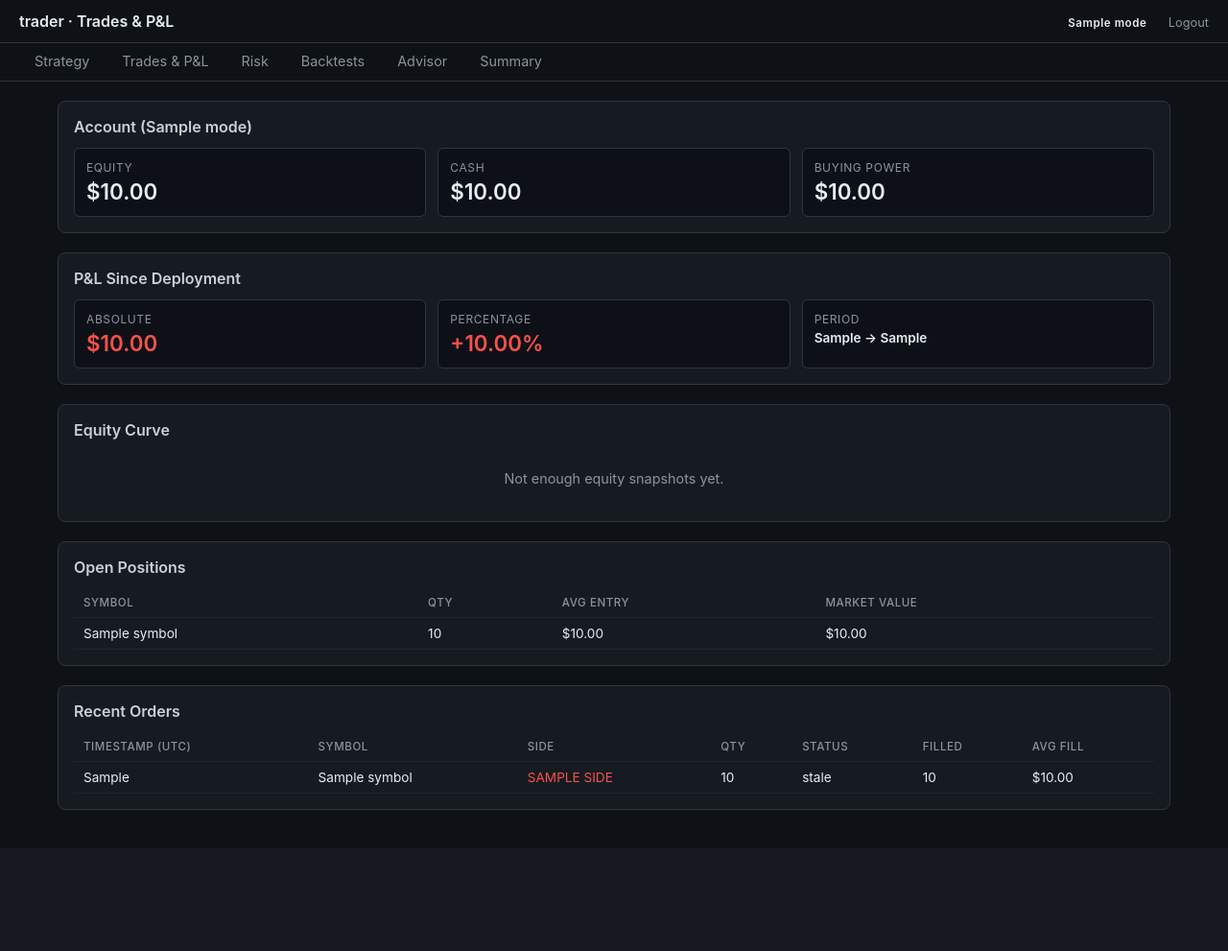
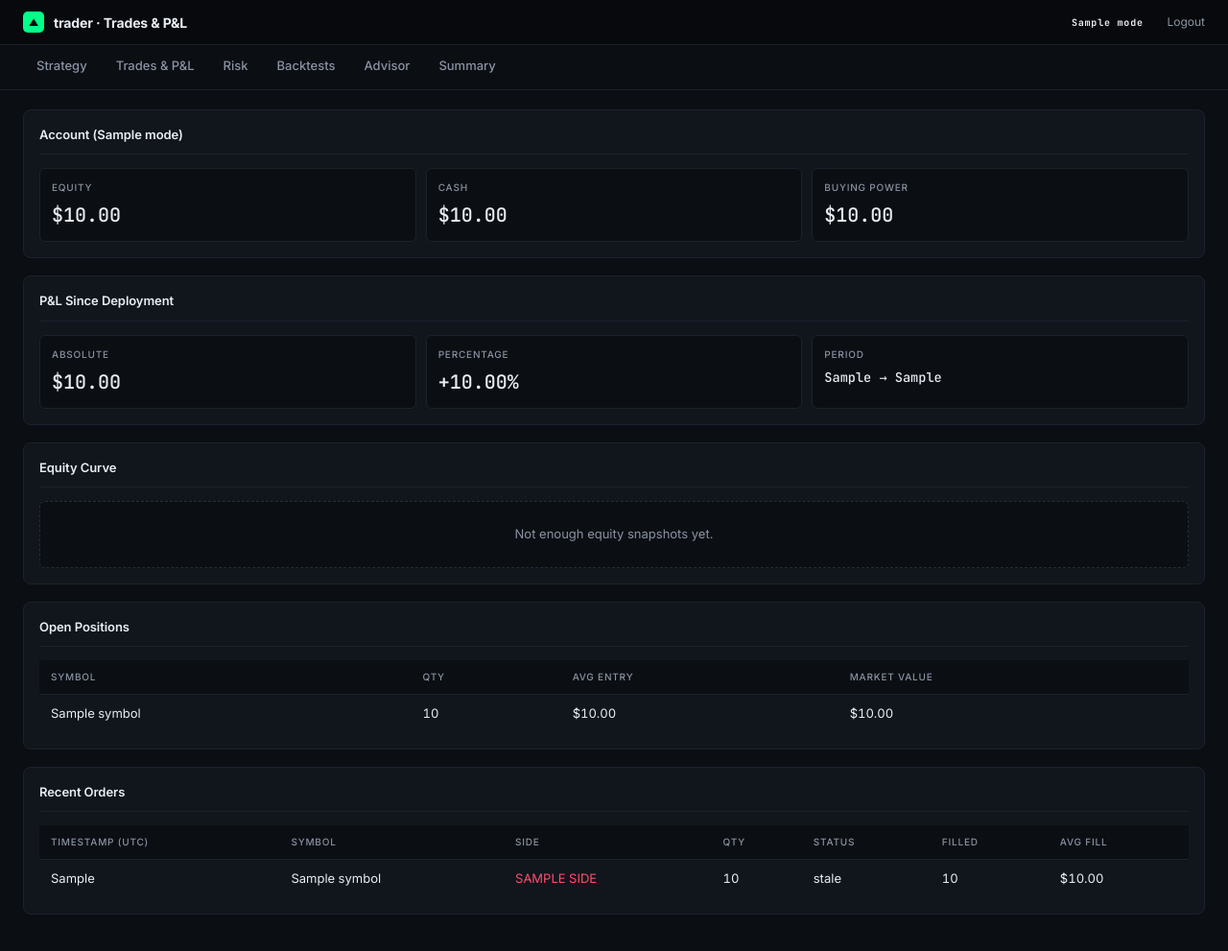
Before and after one commit to drizzle/trader, a FastAPI app: template trader/dashboard/templates/trades.html in a window 1280 px wide. Shown: the whole page at 96% size. Before the commit the page ends 844 px from the top, so only its background shows below. Run offline with FastAPI, Linux system fonts and the light colour scheme; the template is opened without the code that fills it: most values are stand-ins (such as "Sample title", 1, 10 or a date in 2020).

Commit message:
restyle: dark green dashboard theme

```diff
--- a/trader/dashboard/templates/base.html
+++ b/trader/dashboard/templates/base.html
@@ -7,98 +7,329 @@
 <link rel="apple-touch-icon" href="/apple-touch-icon.png">
 <link rel="manifest" href="/manifest.webmanifest">
 <title>trader · {% block title %}{% endblock %}</title>
+<link rel="preconnect" href="https://fonts.googleapis.com">
+<link rel="preconnect" href="https://fonts.gstatic.com" crossorigin>
+<link href="https://fonts.googleapis.com/css2?family=Inter:wght@400;500;600;700&family=JetBrains+Mono:wght@400;500;600;700&display=swap" rel="stylesheet">
 <style>
+  /* ============================================================
+     trader · design tokens (drop-in restyle)
+     Single dark theme, green accent, tabular numerics, mobile-first.
+     ============================================================ */
+  :root {
+    --bg-0: #07090c;
+    --bg-1: #0b0e13;
+    --bg-2: #11151c;
+    --bg-3: #161b24;
+    --bg-4: #1d2330;
+    --fg-0: #e8edf4;
+    --fg-1: #c5ccd6;
+    --fg-2: #8a93a3;
+    --fg-3: #5a626f;
+    --border-1: #1c222d;
+    --border-2: #262d3a;
+    --border-3: #323a48;
+    --accent: #00ff88;
+    --accent-soft: rgba(0,255,136,0.12);
+    --accent-line: rgba(0,255,136,0.32);
+    --pos: #00ff88;
+    --neg: #ff4d6d;
+    --neg-soft: rgba(255,77,109,0.12);
+    --warn: #f5a623;
+    --info: #58a6ff;
+    --font-ui: 'Inter', -apple-system, BlinkMacSystemFont, 'Segoe UI', sans-serif;
+    --font-mono: 'JetBrains Mono', ui-monospace, 'SF Mono', Menlo, monospace;
+    --r-sm: 4px; --r-md: 6px; --r-lg: 8px;
+  }
+
   * { box-sizing: border-box; }
-  body { font-family: -apple-system, BlinkMacSystemFont, 'Segoe UI', sans-serif;
-         margin: 0; background: #0e1116; color: #e6edf3; }
-  header { padding: 12px 20px; border-bottom: 1px solid #30363d; display: flex;
-           justify-content: space-between; align-items: center; }
-  header h1 { font-size: 1rem; margin: 0; font-weight: 600; }
-  .badge { padding: 3px 8px; border-radius: 4px; font-size: 0.72rem; font-weight: 600;
-           letter-spacing: 0.05em; }
-  .badge.paper { background: #1f6feb33; color: #58a6ff; }
-  .badge.live  { background: #f8514933; color: #f85149; }
-  .badge.kill  { background: #d29922; color: #0e1116; margin-left: 8px; }
-  nav { display: flex; gap: 2px; padding: 0 20px; border-bottom: 1px solid #30363d;
-        background: #0e1116; }
-  nav a { color: #8b949e; padding: 10px 16px; text-decoration: none; font-size: 0.9rem;
-          border-bottom: 2px solid transparent; }
-  nav a.active { color: #e6edf3; border-bottom-color: #58a6ff; }
-  nav a:hover { color: #e6edf3; }
-  main { padding: 20px; max-width: 1200px; margin: 0 auto; }
-  .card { background: #161b22; border: 1px solid #30363d; border-radius: 8px;
-          padding: 16px; margin-bottom: 20px; }
-  .card h2 { margin: 0 0 12px; font-size: 1rem; color: #c9d1d9; font-weight: 600; }
-  .grid { display: grid; gap: 12px; }
+  html, body { margin: 0; padding: 0; }
+  body {
+    font-family: var(--font-ui);
+    background: var(--bg-1);
+    color: var(--fg-0);
+    font-size: 13px;
+    line-height: 1.5;
+    -webkit-font-smoothing: antialiased;
+    font-feature-settings: "cv11", "ss01";
+  }
+
+  /* Header / nav */
+  header {
+    padding: 12px 24px;
+    border-bottom: 1px solid var(--border-1);
+    display: flex; justify-content: space-between; align-items: center;
+    background: var(--bg-0);
+    gap: 12px;
+  }
+  header h1 {
+    font-size: 14px; margin: 0; font-weight: 700; letter-spacing: -0.01em;
+    display: flex; align-items: center; gap: 10px;
+  }
+  header h1::before {
+    content: "▲"; display: inline-flex; align-items: center; justify-content: center;
+    width: 22px; height: 22px; border-radius: 5px;
+    background: var(--accent); color: var(--bg-0);
+    font-size: 10px; font-weight: 900;
+  }
+  .badge {
+    padding: 3px 8px; border-radius: 999px; font-size: 10px; font-weight: 700;
+    letter-spacing: 0.08em; font-family: var(--font-mono);
+    border: 1px solid transparent;
+  }
+  .badge.paper { background: rgba(88,166,255,0.15); color: var(--info); border-color: rgba(88,166,255,0.3); }
+  .badge.live  { background: rgba(255,77,109,0.15); color: var(--neg); border-color: rgba(255,77,109,0.3); }
+  .badge.kill  { background: var(--warn); color: var(--bg-0); margin-left: 8px; }
+
+  nav {
+    display: flex; gap: 2px; padding: 0 24px;
+    border-bottom: 1px solid var(--border-1);
+    background: var(--bg-1);
+  }
+  nav a {
+    color: var(--fg-2); padding: 12px 14px; text-decoration: none;
+    font-size: 13px; font-weight: 500;
+    border-bottom: 2px solid transparent;
+    transition: color 0.12s;
+  }
+  nav a.active { color: var(--fg-0); border-bottom-color: var(--accent); font-weight: 600; }
+  nav a:hover { color: var(--fg-0); }
+
+  main { padding: 20px 24px; max-width: 1280px; margin: 0 auto; }
+
+  /* Cards (panels) — replaces .card from old base */
+  .card {
+    background: var(--bg-2);
+    border: 1px solid var(--border-1);
+    border-radius: var(--r-lg);
+    padding: 16px;
+    margin-bottom: 18px;
+  }
+  .card h2 {
+    margin: 0 0 14px;
+    font-size: 13px;
+    color: var(--fg-0);
+    font-weight: 600;
+    letter-spacing: -0.005em;
+    padding-bottom: 10px;
+    border-bottom: 1px solid var(--border-1);
+  }
+
+  /* Stat grid */
+  .grid { display: grid; gap: 10px; }
   .grid-3 { grid-template-columns: repeat(auto-fit, minmax(180px, 1fr)); }
-  .stat { background: #0d1117; border: 1px solid #30363d; border-radius: 6px; padding: 12px; }
-  .stat .label { font-size: 0.75rem; color: #8b949e; text-transform: uppercase; letter-spacing: 0.05em; }
-  .stat .value { font-size: 1.4rem; font-weight: 600; margin-top: 4px; }
-  .pos { color: #3fb950; }
-  .neg { color: #f85149; }
-  .hold { color: #d29922; }
-  table { width: 100%; border-collapse: collapse; font-size: 0.85rem; }
-  th, td { text-align: left; padding: 8px 10px; border-bottom: 1px solid #21262d; }
-  th { color: #8b949e; font-weight: 500; text-transform: uppercase; font-size: 0.72rem;
-       letter-spacing: 0.05em; }
-  tr:hover td { background: #1c2128; }
-  .empty { color: #8b949e; padding: 20px; text-align: center; font-size: 0.9rem; }
+  .stat {
+    background: var(--bg-1);
+    border: 1px solid var(--border-1);
+    border-radius: var(--r-md);
+    padding: 12px;
+  }
+  .stat .label {
+    font-size: 10px; color: var(--fg-2);
+    text-transform: uppercase; letter-spacing: 0.08em;
+    font-weight: 500;
+  }
+  .stat .value {
+    font-family: var(--font-mono); font-variant-numeric: tabular-nums;
+    font-size: 20px; color: var(--fg-0);
+    margin-top: 6px; font-weight: 500;
+  }
+
+  .pos  { color: var(--pos); }
+  .neg  { color: var(--neg); }
+  .hold { color: var(--warn); }
+  .muted { color: var(--fg-2); }
+  .mini { font-size: 11px; margin-top: 6px; overflow-wrap: anywhere; font-family: var(--font-mono); }
+
+  /* Tables */
+  table { width: 100%; border-collapse: collapse; font-size: 13px; }
+  th, td {
+    text-align: left;
+    padding: 10px 12px;
+    border-bottom: 1px solid var(--border-1);
+    vertical-align: middle;
+  }
+  th {
+    color: var(--fg-2); font-weight: 500;
+    text-transform: uppercase; font-size: 10px;
+    letter-spacing: 0.08em;
+    background: var(--bg-1);
+    position: sticky; top: 0;
+  }
+  td { font-variant-numeric: tabular-nums; }
+  tr:hover td { background: var(--bg-3); }
+  tr:last-child td { border-bottom: none; }
+
+  .empty {
+    color: var(--fg-2); padding: 24px;
+    text-align: center; font-size: 13px;
+    background: var(--bg-1); border-radius: var(--r-md);
+    border: 1px dashed var(--border-2);
+  }
   .scroll { max-height: 480px; overflow-y: auto; }
-  a.report { color: #58a6ff; text-decoration: none; }
+
+  a.report {
+    color: var(--accent); text-decoration: none;
+    font-family: var(--font-mono); font-size: 12px;
+  }
   a.report:hover { text-decoration: underline; }
-  .logout { color: #8b949e; font-size: 0.8rem; margin-left: 10px; text-decoration: none; }
-  .logout:hover { color: #e6edf3; }
-  .muted { color: #8b949e; }
-  .mini { font-size: 0.78rem; margin-top: 6px; overflow-wrap: anywhere; }
+
+  .logout {
+    color: var(--fg-2); font-size: 12px;
+    margin-left: 12px; text-decoration: none;
+  }
+  .logout:hover { color: var(--fg-0); }
+
+  /* Health pills + flags */
   .status-row { display: flex; align-items: center; gap: 12px; flex-wrap: wrap; }
-  .status-pill { border-radius: 999px; padding: 6px 10px; font-size: 0.78rem; font-weight: 800; letter-spacing: 0.06em; }
-  .status-pill.ok { background: #238636; color: #ffffff; }
-  .status-pill.warn { background: #d29922; color: #0e1116; }
-  .status-pill.bad { background: #da3633; color: #ffffff; }
-  .flag-list { display: flex; flex-wrap: wrap; gap: 8px; }
-  .flag { background: #d2992233; border: 1px solid #d2992266; color: #f2cc60;
-          border-radius: 999px; padding: 5px 9px; font-size: 0.8rem; }
-  .strategy-tabs { display: flex; flex-wrap: wrap; gap: 8px; }
-  .strategy-tabs a { color: #8b949e; border: 1px solid #30363d; border-radius: 999px;
-                     padding: 7px 10px; text-decoration: none; font-size: 0.85rem; }
-  .strategy-tabs a.active { color: #0d1117; background: #58a6ff; border-color: #58a6ff; font-weight: 700; }
-  .code-block, .logic-block { margin-top: 14px; padding: 12px; background: #0d1117;
-                              border: 1px solid #30363d; border-radius: 6px;
-                              font-size: 0.82rem; overflow-x: auto; color: #c9d1d9; }
-  .logic-block { white-space: pre-wrap; line-height: 1.5; }
-  .decision { display: inline-block; border-radius: 999px; padding: 5px 9px;
-              font-size: 0.78rem; font-weight: 800; letter-spacing: 0.05em; }
-  .decision.buy { background: #238636; color: #ffffff; }
-  .decision.sell { background: #da3633; color: #ffffff; }
-  .decision.hold { background: #d29922; color: #0d1117; }
-  .decision.nodata { background: #30363d; color: #c9d1d9; }
+  .status-pill {
+    border-radius: 999px; padding: 4px 10px;
+    font-size: 10px; font-weight: 700; letter-spacing: 0.1em;
+    font-family: var(--font-mono);
+    display: inline-flex; align-items: center; gap: 6px;
+  }
+  .status-pill::before {
+    content: ""; width: 6px; height: 6px; border-radius: 50%;
+  }
+  .status-pill.ok   { background: var(--accent-soft); color: var(--accent); }
+  .status-pill.ok::before   { background: var(--accent); box-shadow: 0 0 6px var(--accent-line); }
+  .status-pill.warn { background: rgba(245,166,35,0.15); color: var(--warn); }
+  .status-pill.warn::before { background: var(--warn); }
+  .status-pill.bad  { background: var(--neg-soft); color: var(--neg); }
+  .status-pill.bad::before  { background: var(--neg); }
+
+  .flag-list { display: flex; flex-wrap: wrap; gap: 6px; }
+  .flag {
+    background: rgba(245,166,35,0.1); border: 1px solid rgba(245,166,35,0.3);
+    color: var(--warn);
+    border-radius: 999px; padding: 3px 9px; font-size: 11px;
+    font-family: var(--font-mono);
+  }
+
+  /* Strategy tabs (Strategy Reference) */
+  .strategy-tabs { display: flex; flex-wrap: wrap; gap: 6px; }
+  .strategy-tabs a {
+    color: var(--fg-1);
+    background: var(--bg-1);
+    border: 1px solid var(--border-2); border-radius: 6px;
+    padding: 7px 12px; text-decoration: none; font-size: 12px;
+    font-family: var(--font-mono);
+    transition: all 0.12s;
+  }
+  .strategy-tabs a:hover { border-color: var(--border-3); color: var(--fg-0); }
+  .strategy-tabs a.active {
+    color: var(--bg-0); background: var(--accent);
+    border-color: var(--accent); font-weight: 700;
+  }
+
+  /* Code blocks */
+  .code-block, .logic-block {
+    margin-top: 12px; padding: 12px;
+    background: var(--bg-0);
+    border: 1px solid var(--border-1); border-radius: var(--r-md);
+    font-size: 12px; overflow-x: auto;
+    color: var(--fg-1);
+    font-family: var(--font-mono);
+    line-height: 1.55;
+  }
+  .logic-block { white-space: pre-wrap; }
+  code {
+    font-family: var(--font-mono); font-size: 12px;
+    background: var(--bg-3); padding: 1px 5px;
+    border-radius: 3px; color: var(--fg-0);
+  }
+
+  /* Decision pills (advisor) */
+  .decision {
+    display: inline-block; border-radius: 999px;
+    padding: 3px 9px; font-size: 10px;
+    font-weight: 700; letter-spacing: 0.08em;
+    font-family: var(--font-mono);
+  }
+  .decision.buy    { background: var(--accent-soft); color: var(--accent); }
+  .decision.sell   { background: var(--neg-soft); color: var(--neg); }
+  .decision.hold   { background: rgba(245,166,35,0.15); color: var(--warn); }
+  .decision.nodata { background: var(--bg-3); color: var(--fg-2); }
+
+  /* Buttons (used inline by advisor + summary forms) */
+  button {
+    font-family: var(--font-ui);
+    cursor: pointer;
+  }
+  button[type="submit"] {
+    background: var(--accent) !important;
+    color: var(--bg-0) !important;
+    border: 1px solid var(--accent) !important;
+    border-radius: var(--r-md) !important;
+    padding: 9px 16px !important;
+    font-weight: 700 !important;
+    font-size: 12px !important;
+    letter-spacing: 0.02em;
+    transition: filter 0.12s;
+  }
+  button[type="submit"]:hover { filter: brightness(1.1); }
+  /* "Force fresh" outline variant — advisors.html sets background:transparent inline */
+  button[type="submit"][style*="transparent"] {
+    background: transparent !important;
+    color: var(--fg-1) !important;
+    border-color: var(--border-2) !important;
+  }
+  button[type="submit"][style*="transparent"]:hover {
+    border-color: var(--border-3) !important;
+    color: var(--fg-0) !important;
+    filter: none;
+  }
+
+  /* Inputs */
+  input[type="text"] {
+    font-family: var(--font-mono);
+    background: var(--bg-1) !important;
+    border: 1px solid var(--border-2) !important;
+    color: var(--fg-0) !important;
+    border-radius: var(--r-md) !important;
+    padding: 10px 12px !important;
+    font-size: 13px !important;
+    transition: border-color 0.12s;
+  }
+  input[type="text"]:focus {
+    outline: none;
+    border-color: var(--accent) !important;
+  }
+  input[type="radio"] { accent-color: var(--accent); }
+
+  /* Scrollbars */
+  ::-webkit-scrollbar { width: 10px; height: 10px; }
+  ::-webkit-scrollbar-track { background: var(--bg-1); }
+  ::-webkit-scrollbar-thumb { background: var(--border-2); border-radius: 5px; }
+  ::-webkit-scrollbar-thumb:hover { background: var(--border-3); }
+
+  /* Mobile */
   @media (max-width: 700px) {
-    body { font-size: 16px; }
-    header { padding: 12px; align-items: flex-start; gap: 8px; }
-    header h1 { font-size: 1.05rem; line-height: 1.3; }
+    body { font-size: 14px; }
+    header { padding: 12px; align-items: flex-start; gap: 8px; flex-wrap: wrap; }
+    header h1 { font-size: 14px; line-height: 1.3; }
     header > div { display: flex; align-items: center; flex-wrap: wrap; justify-content: flex-end; gap: 6px; }
-    .badge { font-size: 0.75rem; margin-left: 0; }
+    .badge { font-size: 10px; margin-left: 0; }
     nav { padding: 0 8px; overflow-x: auto; -webkit-overflow-scrolling: touch; }
-    nav a { flex: 0 0 auto; padding: 12px 10px; font-size: 0.95rem; }
+    nav a { flex: 0 0 auto; padding: 12px 10px; font-size: 13px; }
     main { padding: 12px; }
-    .card { padding: 14px; margin-bottom: 14px; border-radius: 6px; }
-    .card h2 { font-size: 1.05rem; }
-    .grid { gap: 10px; }
+    .card { padding: 14px; margin-bottom: 12px; border-radius: var(--r-md); }
+    .card h2 { font-size: 14px; }
+    .grid { gap: 8px; }
     .grid-3 { grid-template-columns: 1fr; }
     .stat { padding: 12px; }
-    .stat .label { font-size: 0.78rem; }
-    .stat .value { font-size: 1.25rem; overflow-wrap: anywhere; }
+    .stat .label { font-size: 11px; }
+    .stat .value { font-size: 18px; overflow-wrap: anywhere; }
     .scroll { max-height: none; overflow-x: auto; }
-    table { display: block; overflow-x: auto; white-space: nowrap; font-size: 0.9rem; }
+    table { display: block; overflow-x: auto; white-space: nowrap; font-size: 12px; }
     th, td { padding: 10px 8px; }
     pre, code { overflow-wrap: anywhere; white-space: pre-wrap; }
-    .empty { padding: 14px; font-size: 0.95rem; }
-    .logout { font-size: 0.85rem; margin-left: 0; }
+    .empty { padding: 14px; font-size: 13px; }
+    .logout { font-size: 12px; margin-left: 0; }
     .status-row { align-items: flex-start; }
     .flag-list { width: 100%; }
     .strategy-tabs { flex-wrap: nowrap; overflow-x: auto; padding-bottom: 4px; }
-    .strategy-tabs a { flex: 0 0 auto; font-size: 0.9rem; padding: 9px 11px; }
-    .code-block, .logic-block { font-size: 0.9rem; line-height: 1.45; }
+    .strategy-tabs a { flex: 0 0 auto; font-size: 12px; padding: 8px 11px; }
+    .code-block, .logic-block { font-size: 12px; line-height: 1.45; }
   }
 </style>
 </head>
@@ -113,7 +344,7 @@
 </header>
 <nav>
   <a href="/" class="{% if active_tab == 'strategy' %}active{% endif %}">Strategy</a>
-  <a href="/trades" class="{% if active_tab == 'trades' %}active{% endif %}">Trades & P&amp;L</a>
+  <a href="/trades" class="{% if active_tab == 'trades' %}active{% endif %}">Trades &amp; P&amp;L</a>
   <a href="/risk" class="{% if active_tab == 'risk' %}active{% endif %}">Risk</a>
   <a href="/backtests" class="{% if active_tab == 'backtests' %}active{% endif %}">Backtests</a>
   <a href="/advisors" class="{% if active_tab == 'advisors' %}active{% endif %}">Advisor</a>
```
